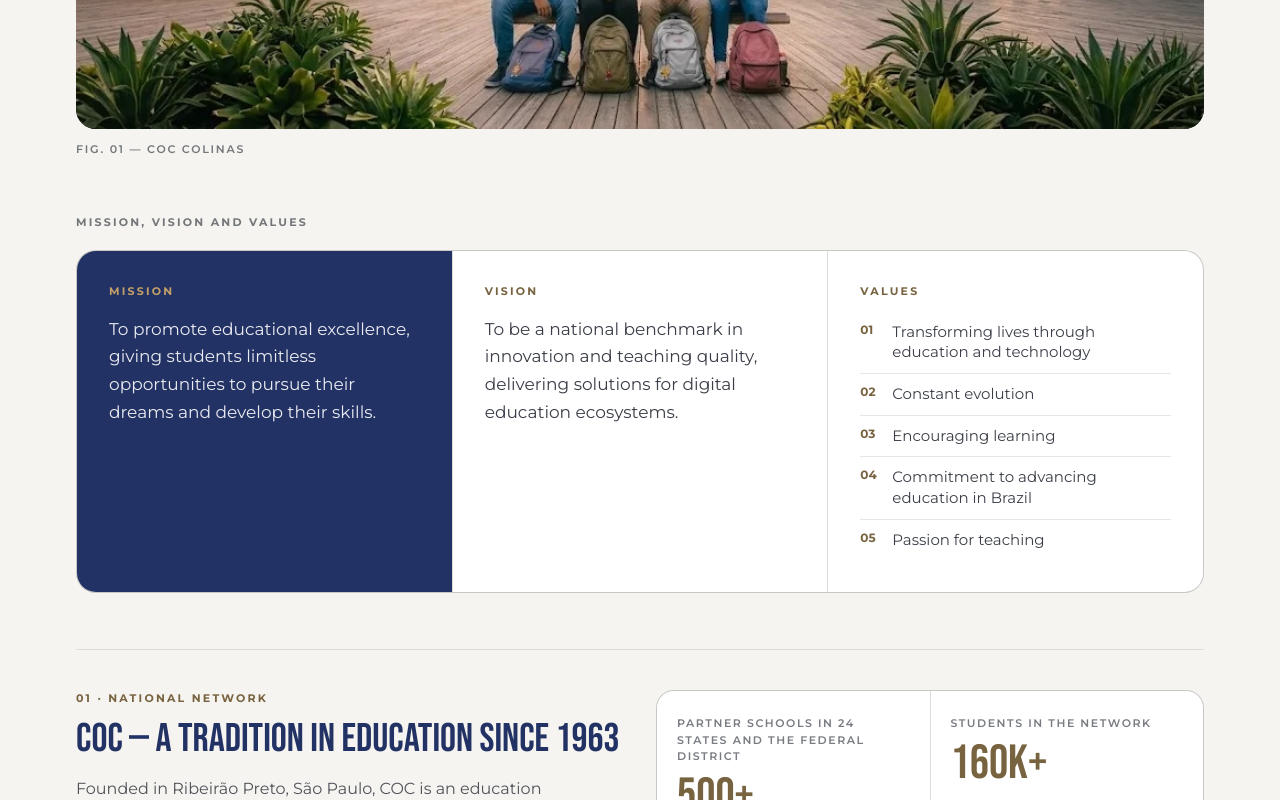
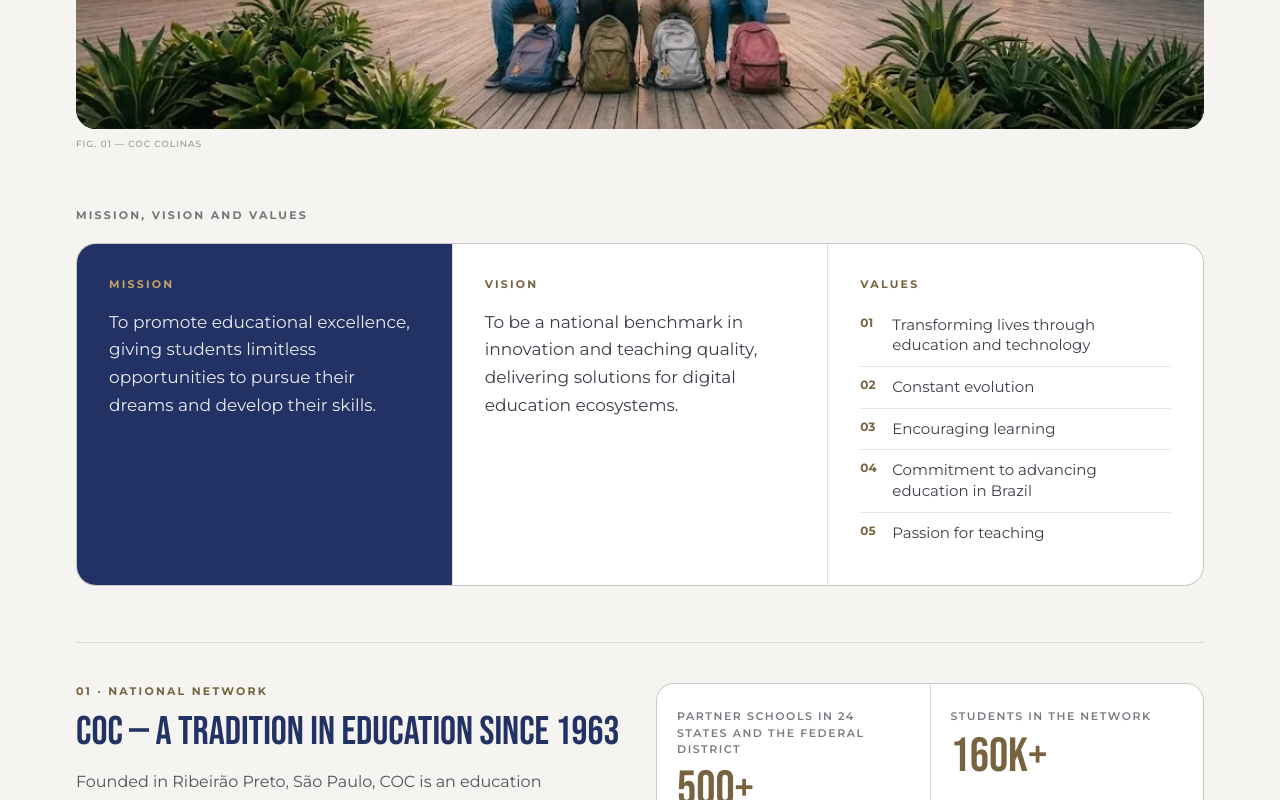
Before and after one commit to Pachegod/Nucleo-Internacional-LP, a Next.js app: page /en in a window 1280 px wide. Shown: the part 2080-2880 px from the top of the page. Built offline with nearby package versions, Linux system fonts and the light colour scheme; no server answers.

Commit message:
Make photo captions smaller and quieter
Co-Authored-By: Claude Opus 5.5 <noreply@anthropic.com>

```diff
--- a/src/app/[lang]/page.tsx
+++ b/src/app/[lang]/page.tsx
@@ -187,7 +187,7 @@ export default async function HomePage({ params }: PageProps<"/[lang]">) {
               sizes="(max-width: 1240px) 100vw, 1240px"
               className="rounded-[20px]"
             />
-            <figcaption className="mt-3 text-[11px] font-semibold uppercase tracking-[0.16em] text-night/55">{t.about.figures.opening.caption}</figcaption>
+            <figcaption className="mt-2 text-[9px] font-medium uppercase tracking-[0.1em] text-night/40">{t.about.figures.opening.caption}</figcaption>
           </figure>
 
           {/* Missão, visão e valores — abre o "Quem somos", antes da trajetória da rede */}
@@ -348,7 +348,7 @@ export default async function HomePage({ params }: PageProps<"/[lang]">) {
                   sizes="(max-width: 768px) 100vw, 560px"
                   className="rounded-2xl"
                 />
-                <figcaption className="mt-3 text-[11px] font-semibold uppercase tracking-[0.16em] text-white/55">
+                <figcaption className="mt-2 text-[9px] font-medium uppercase tracking-[0.1em] text-white/40">
                   {t.about.figures.counseling.caption}
                 </figcaption>
               </figure>
```
